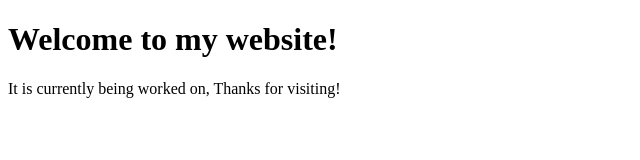
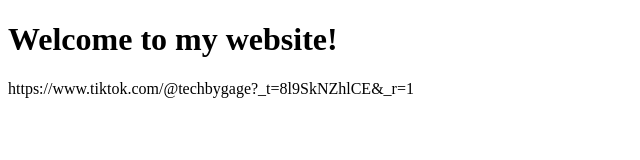
Before and after one commit to techbygage/techbygage.github.io, a plain HTML site: page index.html in a window 1280 px wide. Shown: the whole page, without its empty margins (0-640 px from the left). Drawn offline with Linux system fonts and the light colour scheme.

Commit message:
Update index.html

```diff
--- a/index.html
+++ b/index.html
@@ -2,6 +2,6 @@
 <html>
 <body>
 <h1>Welcome to my website!</h1>
-<p>It is currently being worked on, Thanks for visiting!</p>
+<p> https://www.tiktok.com/@techbygage?_t=8l9SkNZhlCE&_r=1</p>
 </body>
 </html>
```
